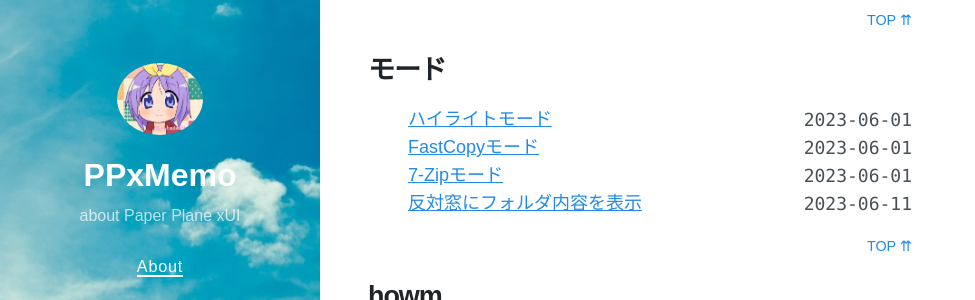
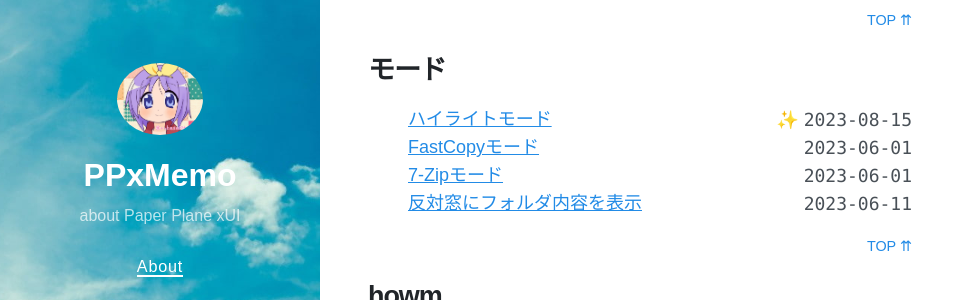
Before and after one commit to tukasa/ppxmemo, a Jekyll site: the page built from advanced.md, in a window 1280 px wide and 900 px high, scrolled down 795 px. Shown: the part 151-451 px from the top of the window, without its empty margins (0-975 px from the left). Built offline with Jekyll 4.4.1, drawn with Linux system fonts in a browser that asks for light colours; nearby versions of some CDN libraries; emoji names are drawn with the system emoji font.

Commit message:
微修正

```diff
--- a/my_collections/_advanced/mode01.md
+++ b/my_collections/_advanced/mode01.md
@@ -2,7 +2,7 @@
 title: ハイライトモード
 part: モード
 created_at: 2023-01-16
-last_modified_at: 2023-06-01
+last_modified_at: 2023-08-15
 ---
 ハイライトを使いやすいよう、キーバインドを一時的に変更する。また、ハイライトを保存、再現できるようにする。
 
```
